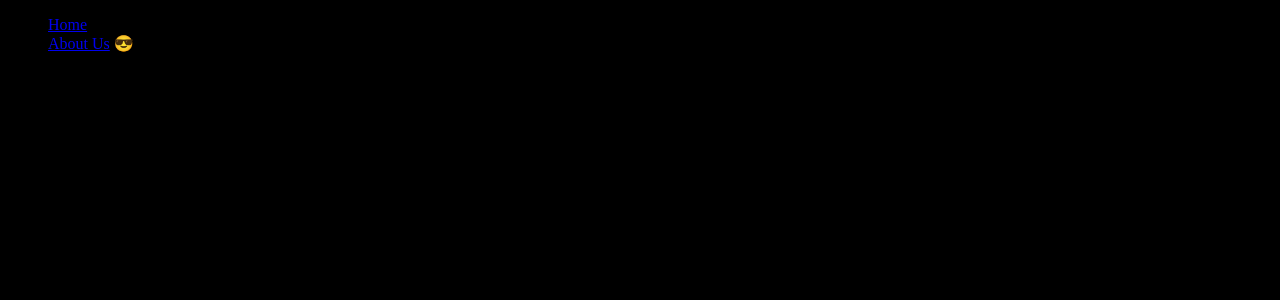
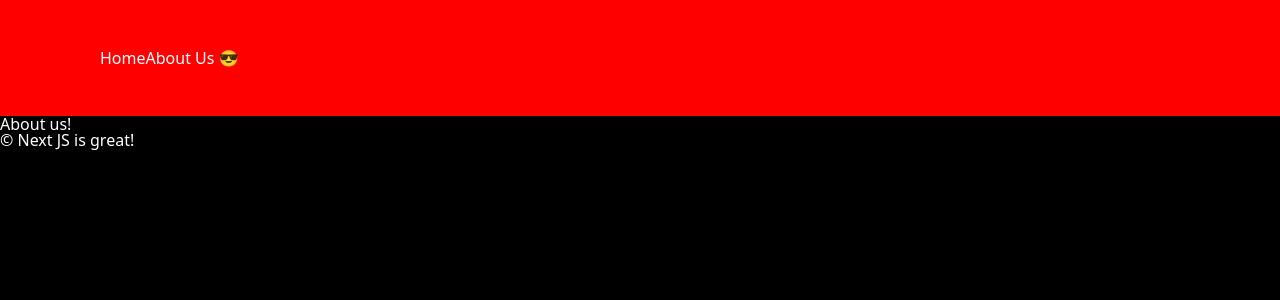
Before and after one commit to JuhyubLee/nextjs-study, a Next.js app: page /about-us in a window 1280 px wide. Shown: the top 300 px of the page. Built offline with nearby package versions, Linux system fonts and the light colour scheme.

Commit message:
FIX: CSS Modules 수정

```diff
--- a/components/navigation.tsx
+++ b/components/navigation.tsx
@@ -1,11 +1,12 @@
 "use client"
 import Link from "next/link";
 import {usePathname} from "next/navigation";
+import styles from "../styles/navigation.module.css";
 
 export default function Navigation() {
     const path = usePathname();
-    return <nav>
-        <ul>
+    return <nav className={styles.nav}>
+        <ul className={styles.list}>
             <li>
                 <Link href="/">Home</Link> {path === "/" ? "😎" : ""}
             </li>
--- a/styles/global.css
+++ b/styles/global.css
@@ -1,3 +1,141 @@
+html,
+body,
+div,
+span,
+applet,
+object,
+iframe,
+h1,
+h2,
+h3,
+h4,
+h5,
+h6,
+p,
+blockquote,
+pre,
+a,
+abbr,
+acronym,
+address,
+big,
+cite,
+code,
+del,
+dfn,
+em,
+img,
+ins,
+kbd,
+q,
+s,
+samp,
+small,
+strike,
+strong,
+sub,
+sup,
+tt,
+var,
+b,
+u,
+i,
+center,
+dl,
+dt,
+dd,
+ol,
+ul,
+li,
+fieldset,
+form,
+label,
+legend,
+table,
+caption,
+tbody,
+tfoot,
+thead,
+tr,
+th,
+td,
+article,
+aside,
+canvas,
+details,
+embed,
+figure,
+figcaption,
+footer,
+header,
+hgroup,
+menu,
+nav,
+output,
+ruby,
+section,
+summary,
+time,
+mark,
+audio,
+video {
+margin: 0;
+padding: 0;
+border: 0;
+font-size: 18px;
+font: inherit;
+vertical-align: baseline;
+}
+/* HTML5 display-role reset for older browsers */
+article,
+aside,
+details,
+figcaption,
+figure,
+footer,
+header,
+hgroup,
+menu,
+nav,
+section {
+display: block;
+}
+body {
+line-height: 1;
+}
+ol,
+ul {
+list-style: none;
+}
+blockquote,
+q {
+quotes: none;
+}
+blockquote:before,
+blockquote:after,
+q:before,
+q:after {
+content: "";
+content: none;
+}
+table {
+border-collapse: collapse;
+border-spacing: 0;
+}
+
 body{
+    font-family:
+        system-ui, -apple-system,
+        BlinkMacSystemFont, 'Segoe UI', Roboto, Oxygen, Ubuntu, Cantarell, 'Open Sans', 'Helvetica Neue', sans-serif;
     background-color: black;
+    color: white;
 }
+
+a {
+    color: inherit;
+    text-decoration: none;
+}
+
+a:hover {
+    text-decoration: underline;
+}
--- /dev/null
+++ b/styles/navigation.module.css
@@ -0,0 +1,8 @@
+ .nav{
+     background-color: red;
+     padding: 50px 100px;
+ }
+
+ .list{
+     display: flex;
+ }
```
Also changed, not shown: components/movie-videos.tsx (+4 -3 lines).
